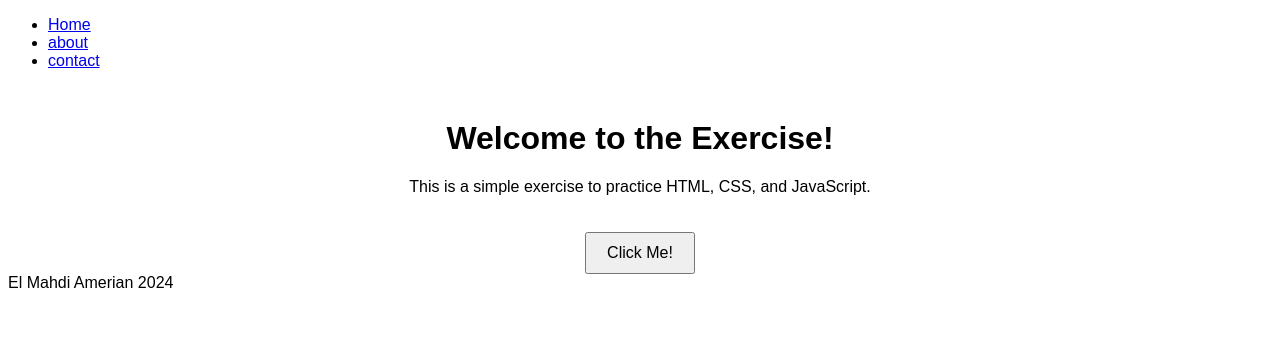
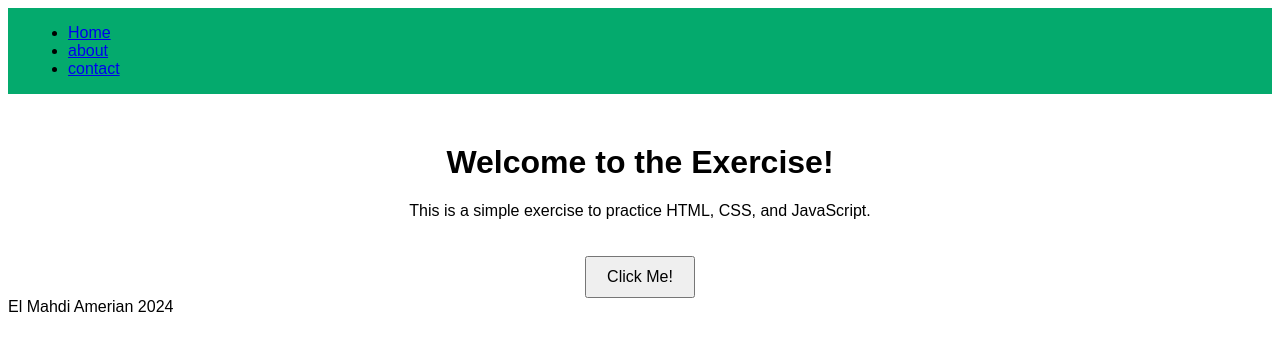
Before and after one commit to Mehdi-Amerian/FirstExercise-main, a plain HTML site: page index.html in a window 1280 px wide. Drawn offline with Linux system fonts and the light colour scheme.

Commit message:
Header styling

```diff
--- a/style.css
+++ b/style.css
@@ -13,3 +13,11 @@ body {
     font-size: 16px;
     cursor: pointer;
 }
+
+header {
+    display: flex;
+   justify-content: space-between;
+   align-items: center;
+   padding: 0 20px;
+   background-color: #04AA6D;
+}
```
